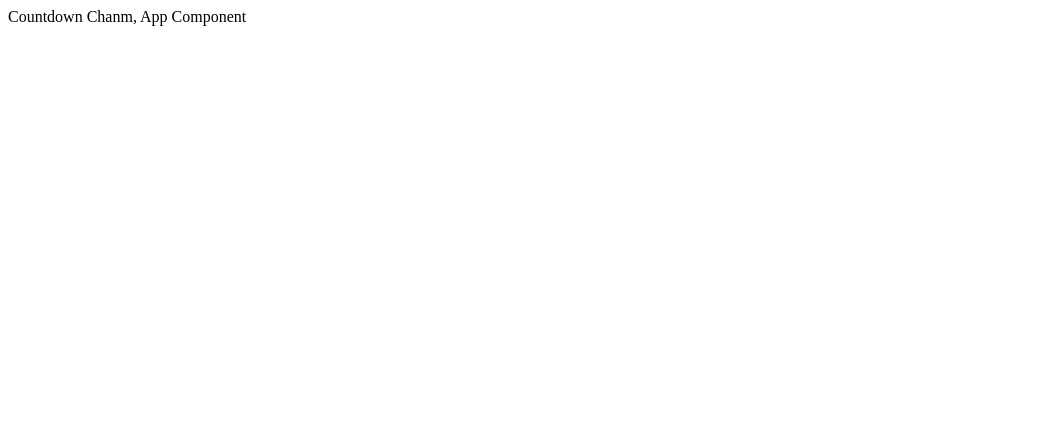
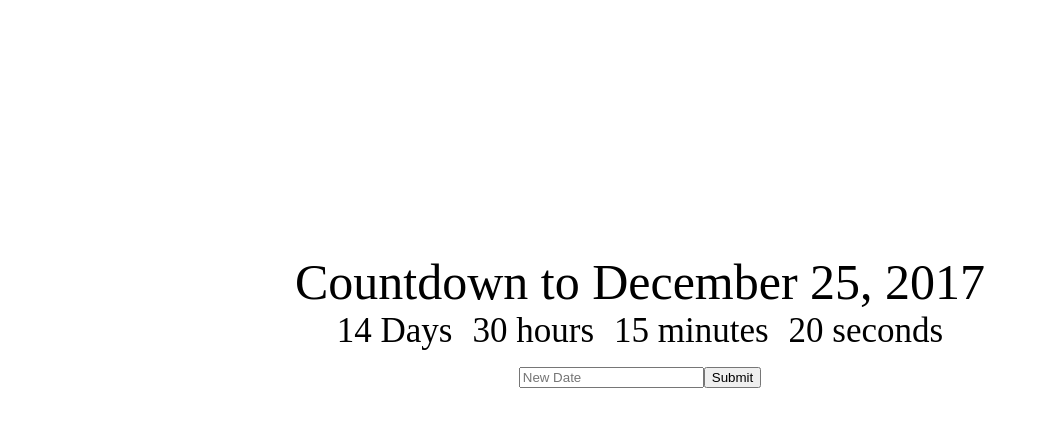
Before and after one commit to ldaine/react-countdown-app, a React (Create React App) app: page / in a window 1280 px wide. Shown: the top 426 px of the page, without its empty margins (0-1039 px from the left). Built offline with nearby package versions, Linux system fonts and the light colour scheme.

Commit message:
Added styling

```diff
--- /dev/null
+++ b/src/App.css
@@ -0,0 +1,14 @@
+.App {
+    text-align: center;
+    font-size: 35px;
+    margin-top: 20%;
+}
+
+.App-title{
+    font-size: 50px;
+}
+
+.Clock-days, .Clock-hours, .Clock-minutes, .Clock-seconds{
+    display: inline;
+    margin: 10px;
+}
--- a/src/App.jsx
+++ b/src/App.jsx
@@ -1,9 +1,20 @@
 import React, { Component } from 'react';
+import './App.css'
 
 class App extends Component {
     render(){
         return (
-            <div>Countdown Chanm, App Component</div>
+            <div className="App">
+                <div className="App-title">Countdown to December 25, 2017</div>
+                <div>
+                    <div className="Clock-days">14 Days</div>
+                    <div className="Clock-hours">30 hours</div>
+                    <div className="Clock-minutes">15 minutes</div>
+                    <div className="Clock-seconds">20 seconds</div>
+                </div>
+                <input type="text" placeholder="New Date"/>
+                <button>Submit</button>
+            </div>
         )
     }
 }
--- a/src/index.js
+++ b/src/index.js
@@ -3,6 +3,6 @@
 import App from './App';
 
 ReactDOM.render(
-    <App></App>,
+    <App />,
     document.getElementById('root')
 )
```
